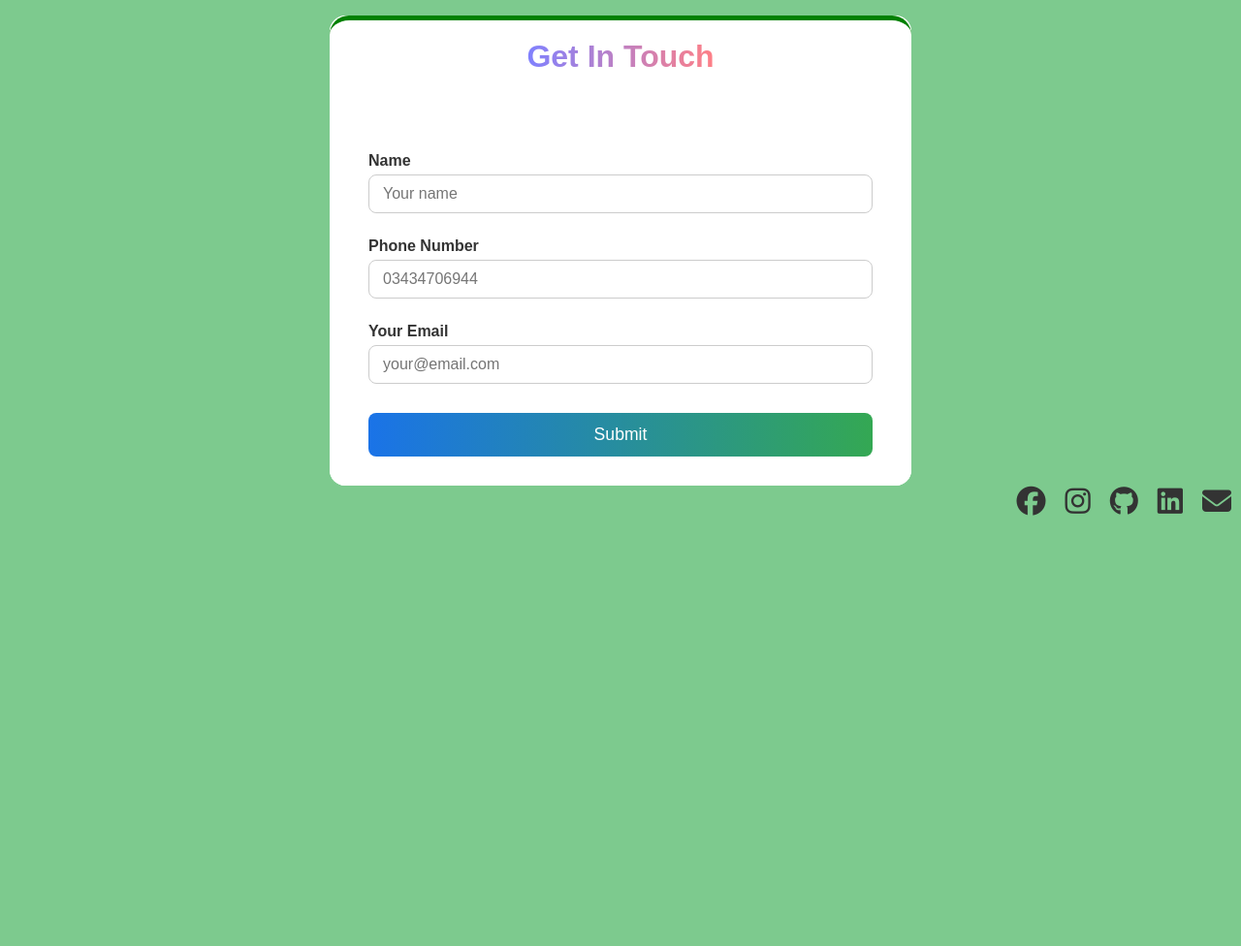
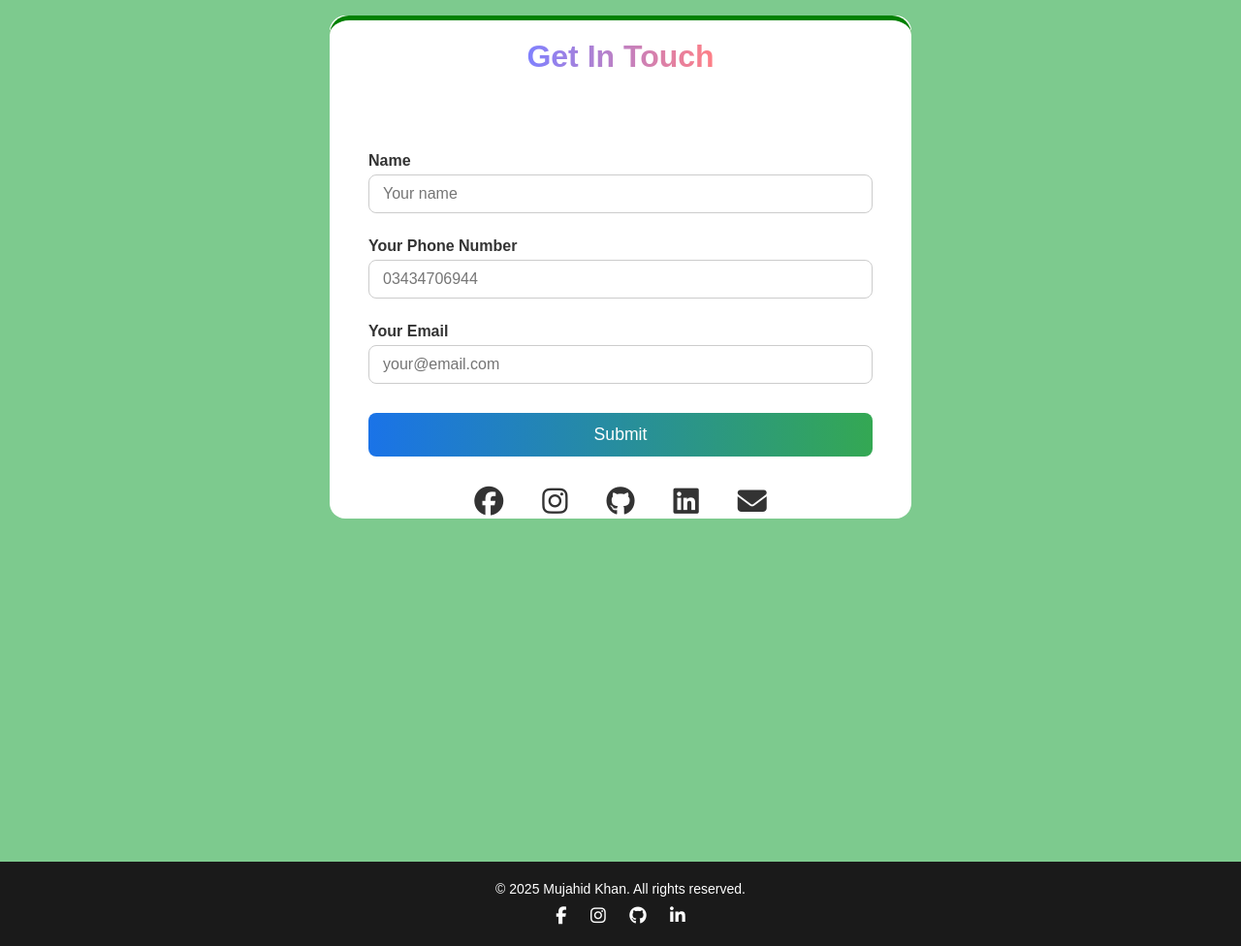
Before and after one commit to mujahidkhan621/javaSript-practice, a plain HTML site: page html/contacte.html in a window 1280 px wide. Shown: the whole page at 97% size. Before the commit the page ends 800 px from the top, so only its background shows below. Drawn offline with Linux system fonts and the light colour scheme.

Commit message:
add footer

```diff
--- a/Scripts/animation_slider.js
+++ b/Scripts/animation_slider.js
@@ -31,4 +31,4 @@
             currentIndex = 0;
         }
 
-    }, 5000);
+    }, 3000);
--- a/html/contacte.html
+++ b/html/contacte.html
@@ -16,6 +16,7 @@
     <link rel="stylesheet" href="../stylsheet/slider.css">
     <link rel="stylesheet" href="../stylsheet/banner.css">
     <link rel="stylesheet" href="../stylsheet/contacte.css">
+    <link rel="stylesheet" href="../stylsheet/footer.css">
 </head>
 
 <body>
@@ -33,7 +34,7 @@
                     <label for="c_name">Name</label>
                     <input type="text" name="c_name" id="c_name" placeholder="Your name" required>
 
-                    <label for="c_tel_no">Phone Number</label>
+                    <label for="c_tel_no">Your Phone Number</label>
                     <input type="tel" name="c_tel_no" id="c_tel_no" placeholder="03434706944" required>
 
                     <label for="c_email">Your Email</label>
@@ -42,7 +43,7 @@
                     <button type="submit" id="submit_btn">Submit</button>
                 </form>
             </div>
-            <div class="social-media">
+            <div class="social-link">
                 <a href="https://facebook.com/yourusername" target="_blank" aria-label="Facebook"><i
                         class="fab fa-facebook"></i></a>
                 <a href="https://instagram.com/yourusername" target="_blank" aria-label="Instagram"><i
@@ -57,7 +58,18 @@
         </div>
     </section>
 
-
+    <!-- footer -->
+<footer class="site-footer">
+    <div class="footer-content">
+        <p>&copy; 2025 Mujahid Khan. All rights reserved.</p>
+        <div class="footer-socials">
+            <a href="https://facebook.com/yourusername" target="_blank"><i class="fab fa-facebook-f"></i></a>
+            <a href="https://instagram.com/yourusername" target="_blank"><i class="fab fa-instagram"></i></a>
+            <a href="https://github.com/yourusername" target="_blank"><i class="fab fa-github"></i></a>
+            <a href="https://linkedin.com/in/yourusername" target="_blank"><i class="fab fa-linkedin-in"></i></a>
+        </div>
+    </div>
+</footer>
 
     <script src="../Scripts/changIcon.js"></script>
     <script src="../Scripts/script.js"></script>
--- a/stylsheet/Index.css
+++ b/stylsheet/Index.css
@@ -202,6 +202,7 @@ nav {
     .discript {
         top: 7rem;
     }
+
 }
 
 /* animations */
--- a/stylsheet/banner.css
+++ b/stylsheet/banner.css
@@ -35,7 +35,7 @@
     justify-content: center;
     align-items: center;
     gap: 20px;
-    right: 10px;
+    right: 25px;
     /* background-color: tomato; */
     /* margin: 40px 0; */
 
@@ -73,7 +73,7 @@
 
 .whatsapp-link {
     position: absolute;
-    left: 4px;
+    left: 25px;
     text-decoration: none;
 }
 
--- a/stylsheet/contacte.css
+++ b/stylsheet/contacte.css
@@ -76,21 +76,23 @@ input:focus {
 }
 /* for social media links  */
 
- .social-media {
+ .social-link {
       display: flex;
       justify-content: center;
-      gap: 20px;
-      /* margin: 40px 0; */
+      gap: 40px;
+      /* background-color: #1a73e8; */
+      /* padding: 0px 20px; */
+
 
     }
 
-    .social-media a {
+    .social-link a {
       color: #333;
       font-size: 30px;
       text-decoration: none;
       transition: color 0.3s;
     }
 
-    .social-media a:hover {
+    .social-link a:hover {
       color: #0077ff;
     }
--- /dev/null
+++ b/stylsheet/footer.css
@@ -0,0 +1,53 @@
+.site-footer {
+    position: relative;
+    width: 100%;
+    height: auto;
+    top: 11rem;
+    background-color: #1a1a1a;
+    color: #ffffff;
+    text-align: center;
+    padding: 20px 10px;
+    margin-top: 40px;
+}
+
+.footer-content p {
+    margin: 0;
+    font-size: 14px;
+}
+
+.footer-socials {
+    margin-top: 10px;
+}
+
+.footer-socials a {
+    color: #ffffff;
+    margin: 0 10px;
+    font-size: 18px;
+    transition: color 0.3s;
+}
+
+.footer-socials a:hover {
+    color: #00ffcc;
+}
+
+
+html, body {
+    height: 100%;
+    margin: 0;
+}
+
+body {
+    display: flex;
+    flex-direction: column;
+}
+
+.site-footer {
+    margin-top: auto;
+}
+
+@media screen and (max-width: 600px) {
+    .site-footer{
+        top: 5rem;
+    }
+
+}
```
Also changed, not shown: html/Index.html (+20 -0 lines), html/projects.html (+15 -0 lines), html/skill.html (+15 -0 lines).
